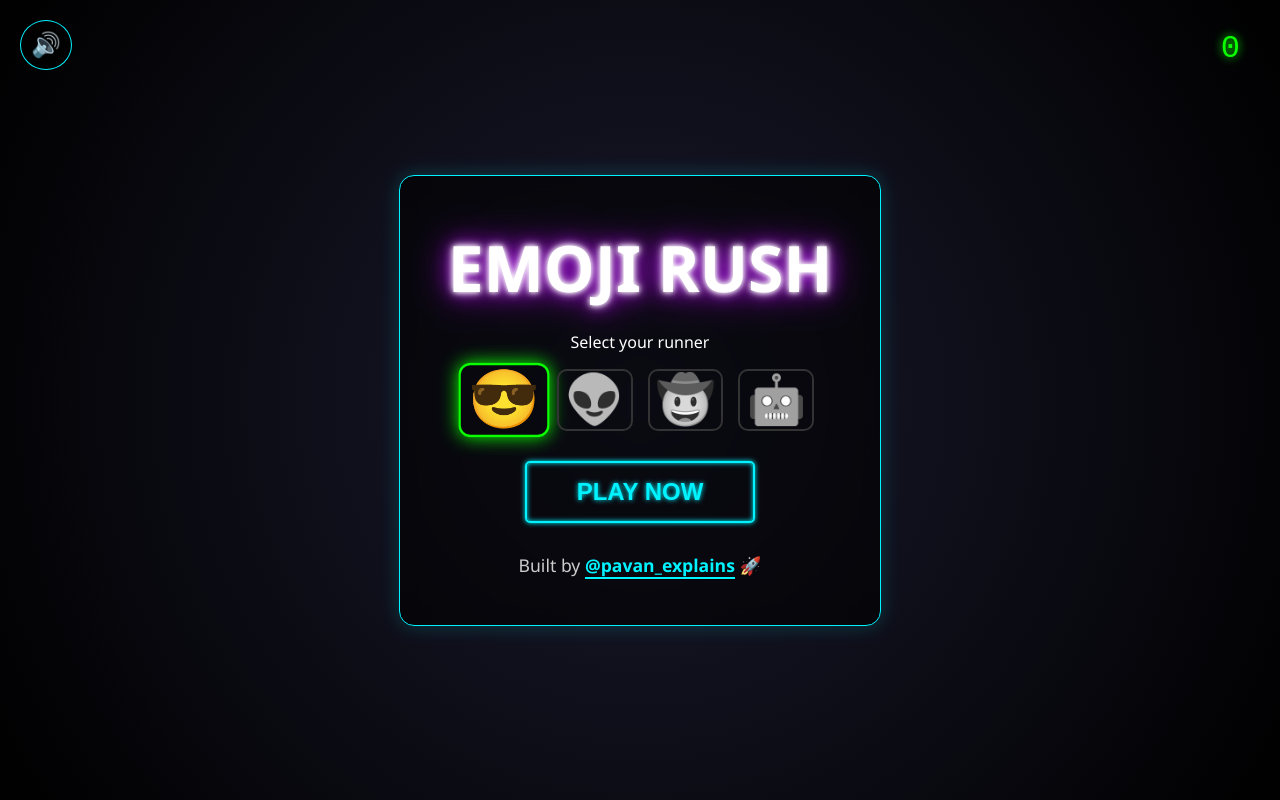
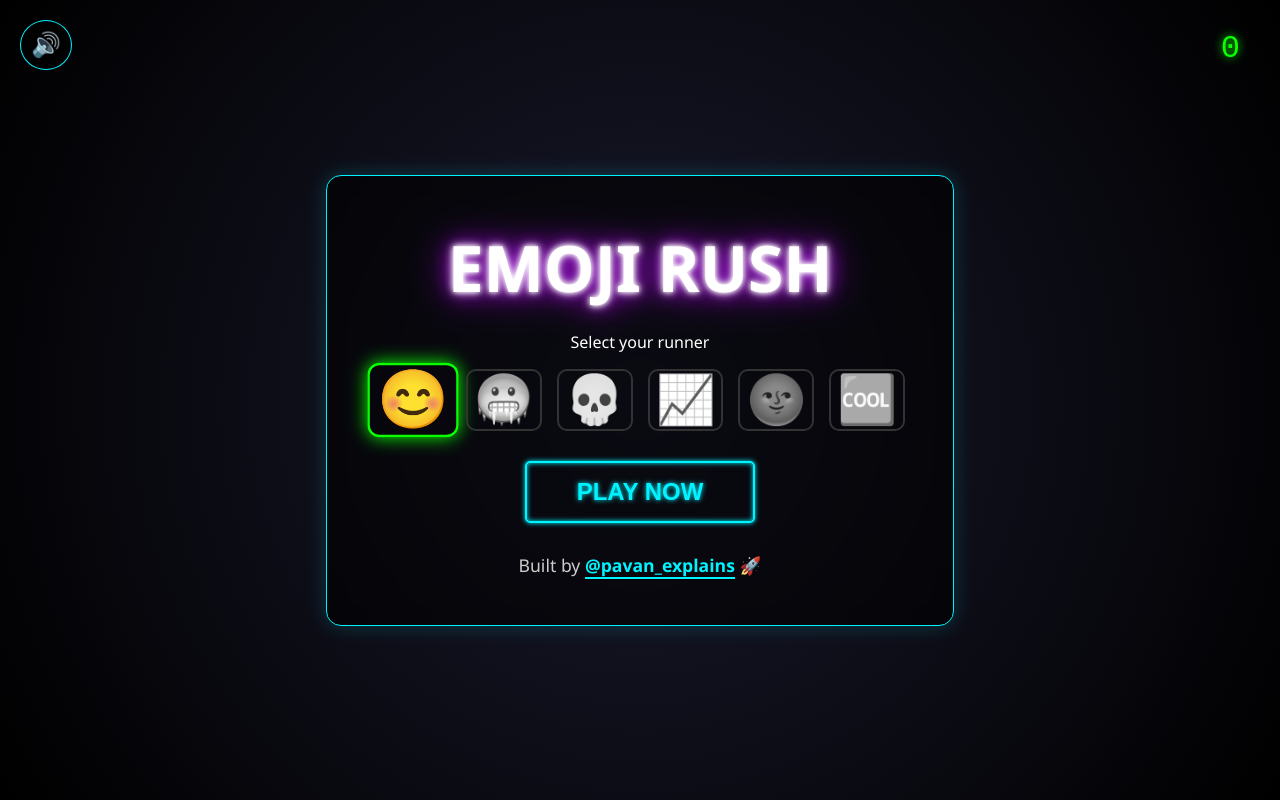
Before and after one commit to PavanCodes05/emoji-rush, a website built with Vite: page index.html in a window 1280 px wide. Built offline with nearby package versions, Linux system fonts and the light colour scheme.

Commit message:
Add new Emojis

```diff
--- a/index.html
+++ b/index.html
@@ -31,10 +31,12 @@
                 <p class="subtitle">Select your runner</p>
 
                 <div class="character-grid">
-                    <button class="char-btn selected" data-char="😎">😎</button>
-                    <button class="char-btn" data-char="👽">👽</button>
-                    <button class="char-btn" data-char="🤠">🤠</button>
-                    <button class="char-btn" data-char="🤖">🤖</button>
+                    <button class="char-btn selected" data-char="😊">😊</button>
+                    <button class="char-btn" data-char="🥶">🥶</button>
+                    <button class="char-btn" data-char="💀">💀</button>
+                    <button class="char-btn" data-char="📈">📈</button>
+                    <button class="char-btn" data-char="🌚">🌚</button>
+                    <button class="char-btn" data-char="🆒">🆒</button>
                 </div>
 
                 <button id="start-btn" class="glow-btn">PLAY NOW</button>
```
